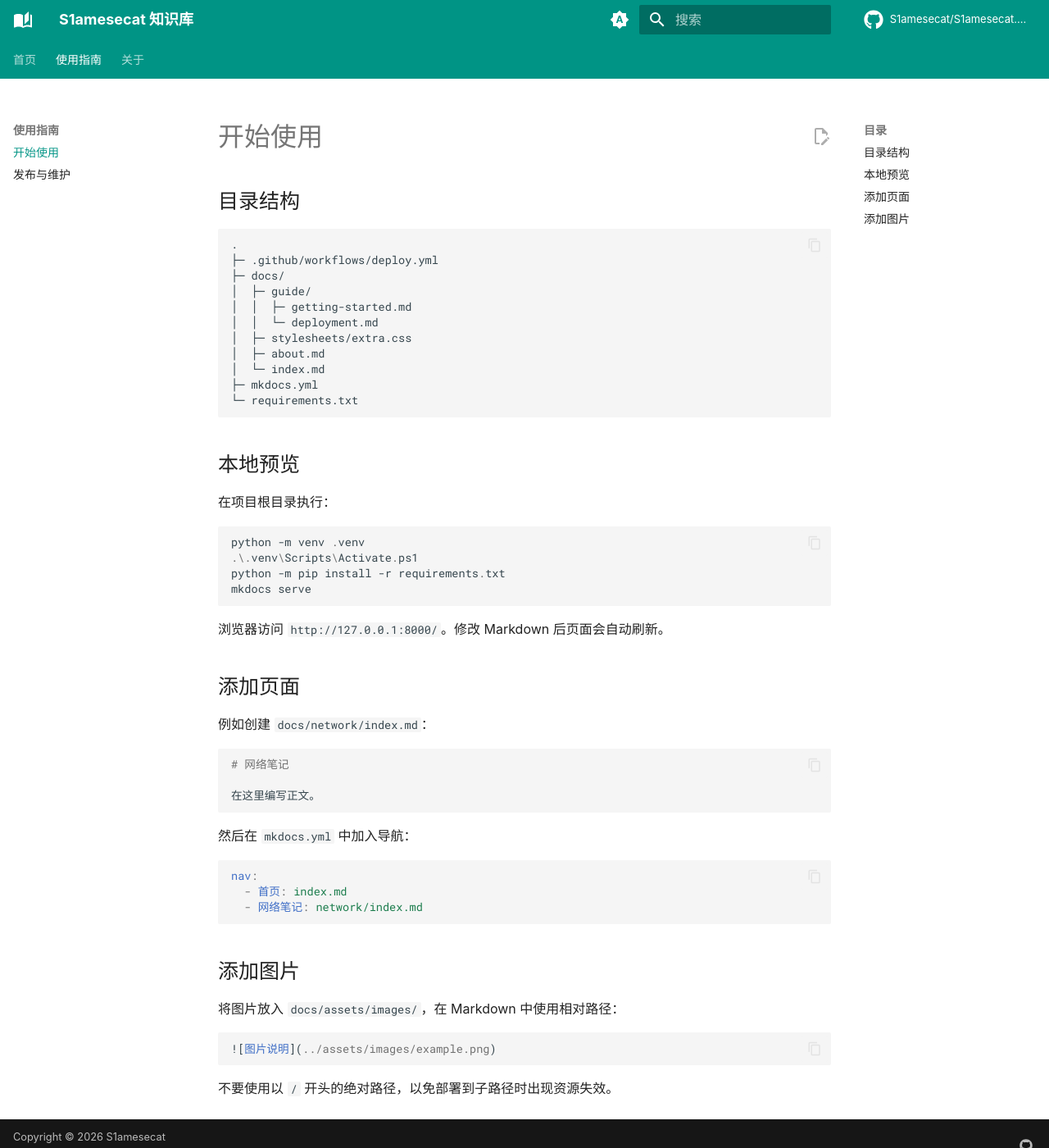
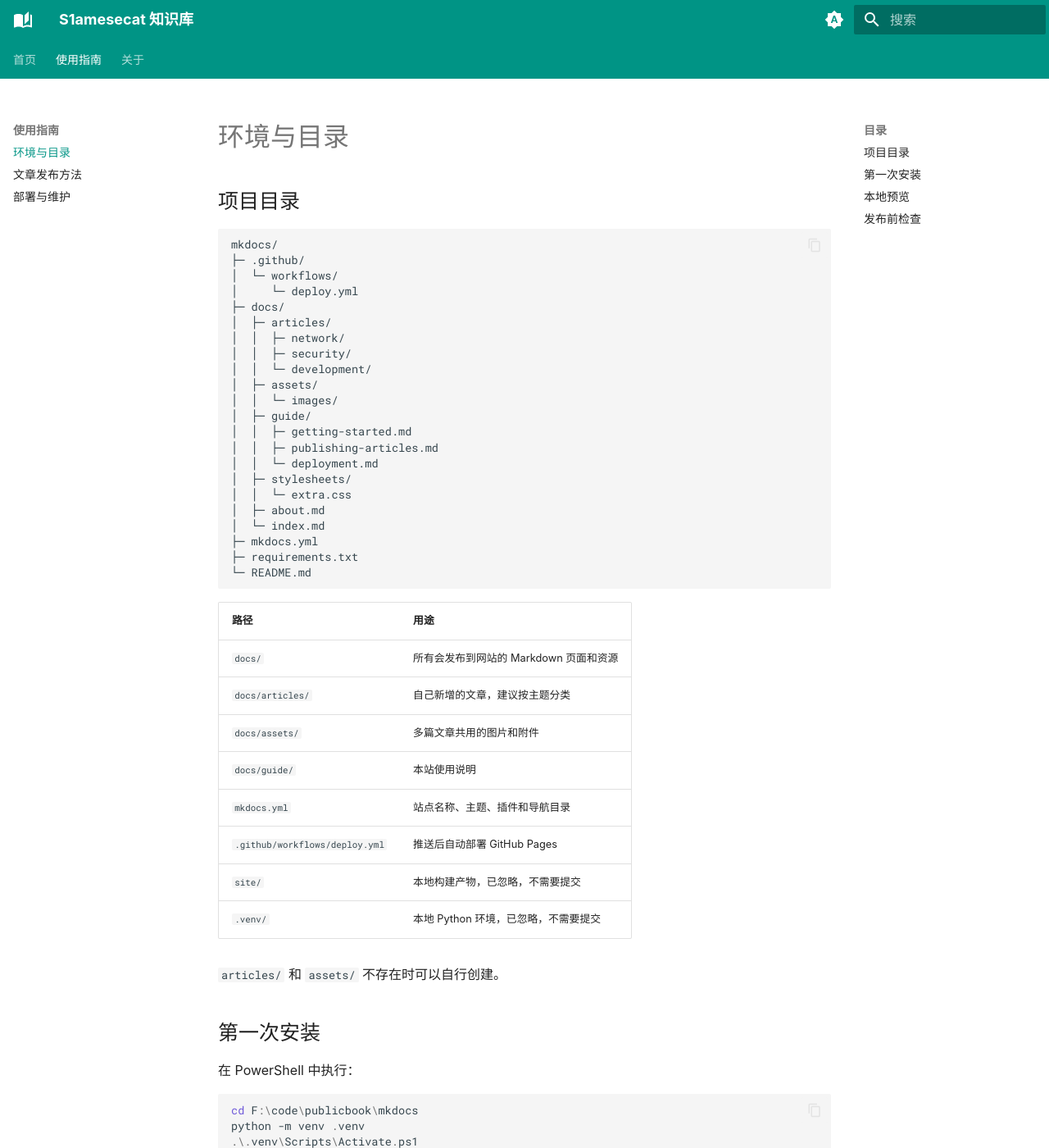
Before and after one commit to S1amesecat/S1amesecat.github.io, an MkDocs documentation site: the page built from docs/guide/getting-started.md, in a window 1280 px wide and 1400 px high. Shown: the whole window at 82% size. Built offline with MkDocs 1.6.1 and Material for MkDocs 9.7.7, drawn with Linux system fonts in a browser that asks for light colours; comment, search, counter and statistics services are not loaded; some of the changed text lies outside the part shown.

Commit message:
docs: add publishing guide and simplify header

````diff
--- a/docs/guide/getting-started.md
+++ b/docs/guide/getting-started.md
@@ -1,58 +1,83 @@
-# 开始使用
+# 环境与目录
 
-## 目录结构
+## 项目目录
 
 ```text
-.
-├─ .github/workflows/deploy.yml
+mkdocs/
+├─ .github/
+│  └─ workflows/
+│     └─ deploy.yml
 ├─ docs/
+│  ├─ articles/
+│  │  ├─ network/
+│  │  ├─ security/
+│  │  └─ development/
+│  ├─ assets/
+│  │  └─ images/
 │  ├─ guide/
 │  │  ├─ getting-started.md
+│  │  ├─ publishing-articles.md
 │  │  └─ deployment.md
-│  ├─ stylesheets/extra.css
+│  ├─ stylesheets/
+│  │  └─ extra.css
 │  ├─ about.md
 │  └─ index.md
 ├─ mkdocs.yml
-└─ requirements.txt
+├─ requirements.txt
+└─ README.md
+```
+
+| 路径 | 用途 |
+| --- | --- |
+| `docs/` | 所有会发布到网站的 Markdown 页面和资源 |
+| `docs/articles/` | 自己新增的文章，建议按主题分类 |
+| `docs/assets/` | 多篇文章共用的图片和附件 |
+| `docs/guide/` | 本站使用说明 |
+| `mkdocs.yml` | 站点名称、主题、插件和导航目录 |
+| `.github/workflows/deploy.yml` | 推送后自动部署 GitHub Pages |
+| `site/` | 本地构建产物，已忽略，不需要提交 |
+| `.venv/` | 本地 Python 环境，已忽略，不需要提交 |
+
+`articles/` 和 `assets/` 不存在时可以自行创建。
+
+## 第一次安装
+
+在 PowerShell 中执行：
+
+```powershell
+cd F:\code\publicbook\mkdocs
+python -m venv .venv
+.\.venv\Scripts\Activate.ps1
+python -m pip install --upgrade pip
+python -m pip install -r requirements.txt
+```
+
+以后再次使用只需要：
+
+```powershell
+cd F:\code\publicbook\mkdocs
+.\.venv\Scripts\Activate.ps1
+```
+
+如果 PowerShell 阻止激活脚本，可以仅在当前窗口临时放行：
+
+```powershell
+Set-ExecutionPolicy -Scope Process Bypass
+.\.venv\Scripts\Activate.ps1
 ```
 
 ## 本地预览
 
-在项目根目录执行：
-
 ```powershell
-python -m venv .venv
-.\.venv\Scripts\Activate.ps1
-python -m pip install -r requirements.txt
 mkdocs serve
 ```
 
-浏览器访问 `http://127.0.0.1:8000/`。修改 Markdown 后页面会自动刷新。
+浏览器访问 <http://127.0.0.1:8000/>。修改 Markdown 或 `mkdocs.yml` 后页面通常会自动刷新，结束时按 `Ctrl+C`。
 
-## 添加页面
+## 发布前检查
 
-例如创建 `docs/network/index.md`：
-
-```markdown
-# 网络笔记
-
-在这里编写正文。
+```powershell
+mkdocs build --strict
 ```
 
-然后在 `mkdocs.yml` 中加入导航：
-
-```yaml
-nav:
-  - 首页: index.md
-  - 网络笔记: network/index.md
-```
-
-## 添加图片
-
-将图片放入 `docs/assets/images/`，在 Markdown 中使用相对路径：
-
-```markdown
-![图片说明](../assets/images/example.png)
-```
-
-不要使用以 `/` 开头的绝对路径，以免部署到子路径时出现资源失效。
+只有该命令成功后再推送。下一步请阅读[文章发布方法](publishing-articles.md)。
--- a/mkdocs.yml
+++ b/mkdocs.yml
@@ -2,17 +2,13 @@
 site_description: 记录学习、开发与实践过程中的技术笔记
 site_author: S1amesecat
 site_url: https://s1amesecat.github.io/
-repo_url: https://github.com/S1amesecat/S1amesecat.github.io
-repo_name: S1amesecat/S1amesecat.github.io
-edit_uri: edit/main/docs/
-copyright: Copyright &copy; 2026 S1amesecat
+copyright: Copyright &copy; 2026 1ces1amese
 
 theme:
   name: material
   language: zh
   icon:
     logo: material/book-open-page-variant
-    repo: fontawesome/brands/github
   features:
     - navigation.instant
     - navigation.instant.progress
@@ -23,7 +19,6 @@
     - search.highlight
     - search.share
     - content.code.copy
-    - content.action.edit
   palette:
     - media: "(prefers-color-scheme)"
       toggle:
@@ -74,6 +69,7 @@
 nav:
   - 首页: index.md
   - 使用指南:
-      - 开始使用: guide/getting-started.md
-      - 发布与维护: guide/deployment.md
+      - 环境与目录: guide/getting-started.md
+      - 文章发布方法: guide/publishing-articles.md
+      - 部署与维护: guide/deployment.md
   - 关于: about.md
````
Also changed, not shown: README.md (+49 -4 lines), docs/guide/publishing-articles.md (added, +336 -0 lines).
